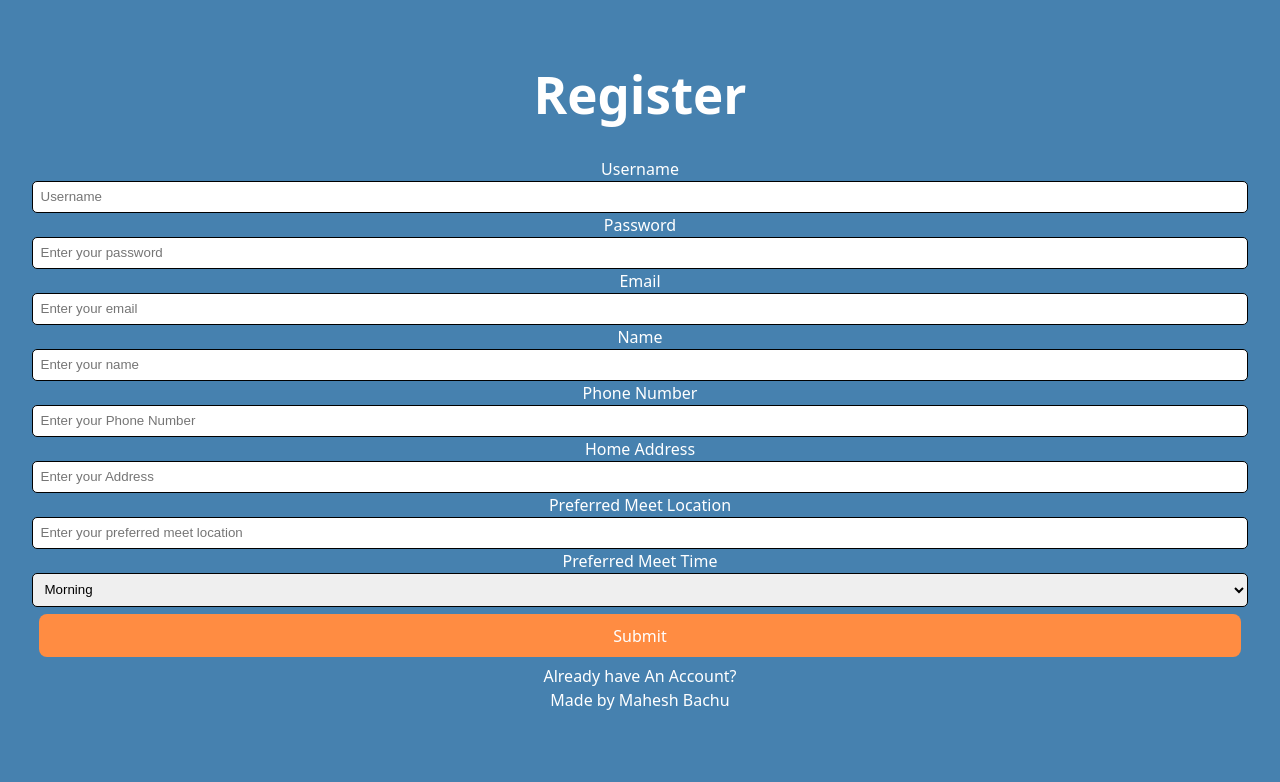
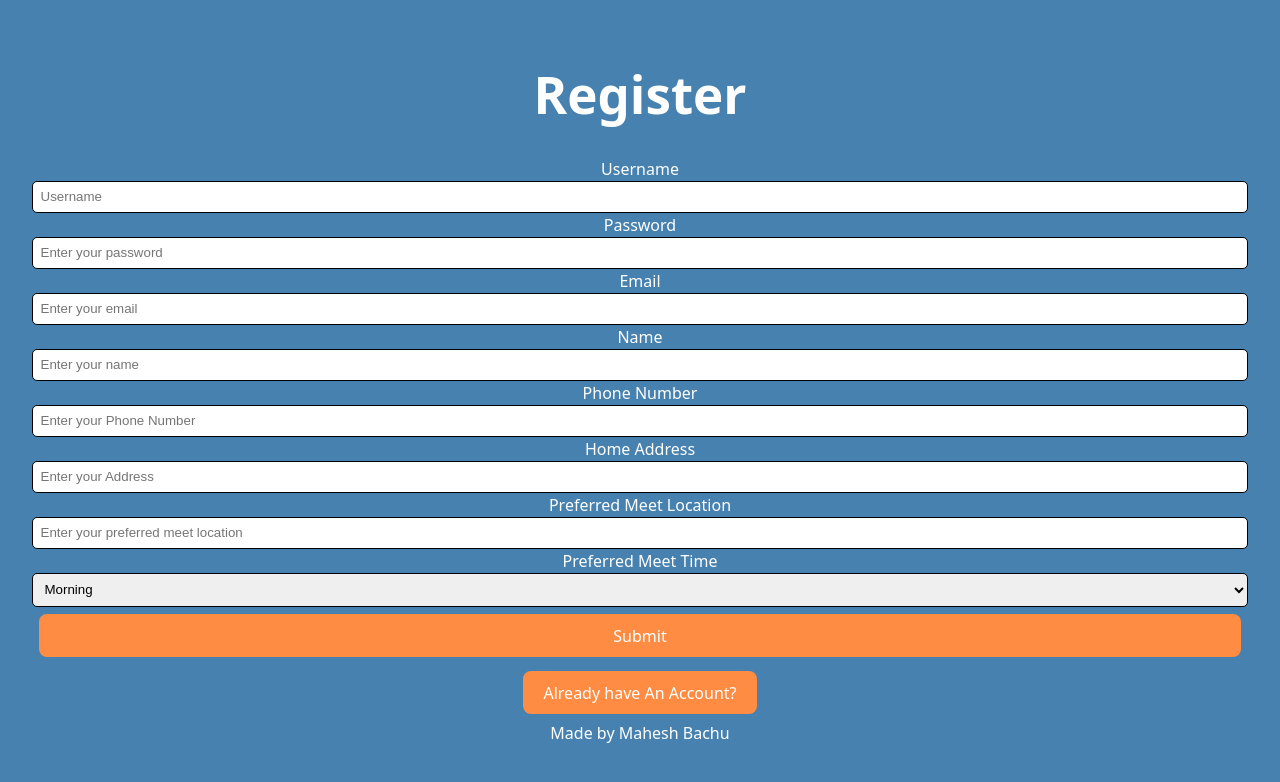
Before and after one commit to Meta-U-Organization/MetaUProject, a React (Vite) app in the folder frontEnd/: page /signUp in a window 1280 px wide. Shown: the top 782 px of the page. Built offline with nearby package versions, Linux system fonts and the light colour scheme; no server answers.

Commit message:
switch from an href to a navigate in sign up page in response to feedback

```diff
--- a/frontEnd/src/SignUpPage.jsx
+++ b/frontEnd/src/SignUpPage.jsx
@@ -78,7 +78,13 @@ function SignUpPage() {
             Submit
           </button>
         </form>
-        <a href="/">Already have An Account?</a>
+        <button
+          onClick={() => {
+            navigate("/");
+          }}
+        >
+          Already have An Account?
+        </button>
       </main>
     </div>
   );
```
